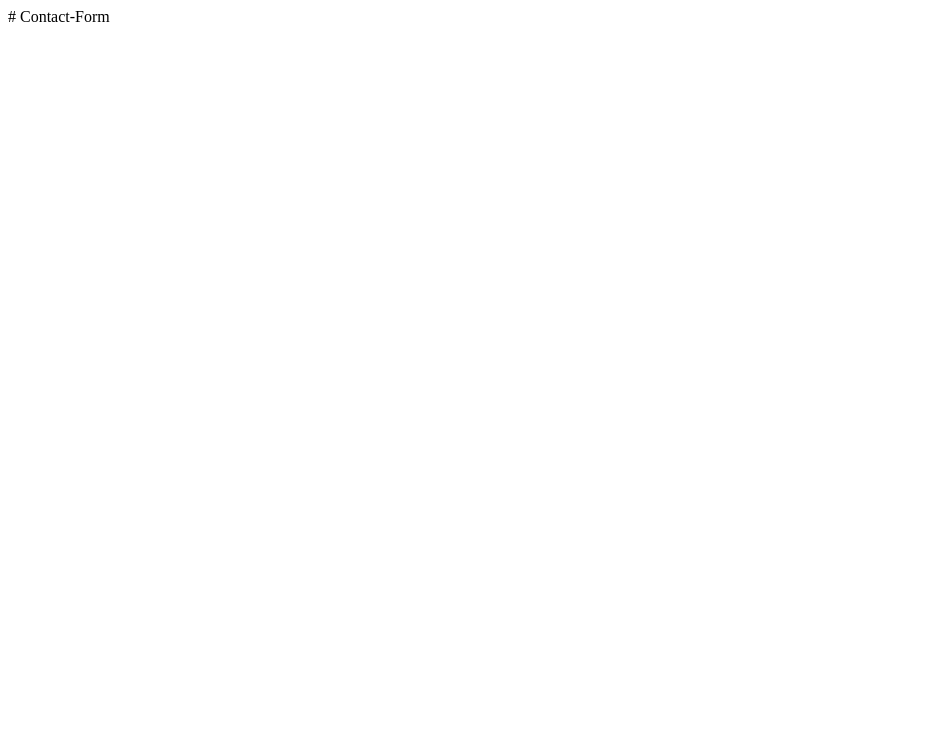
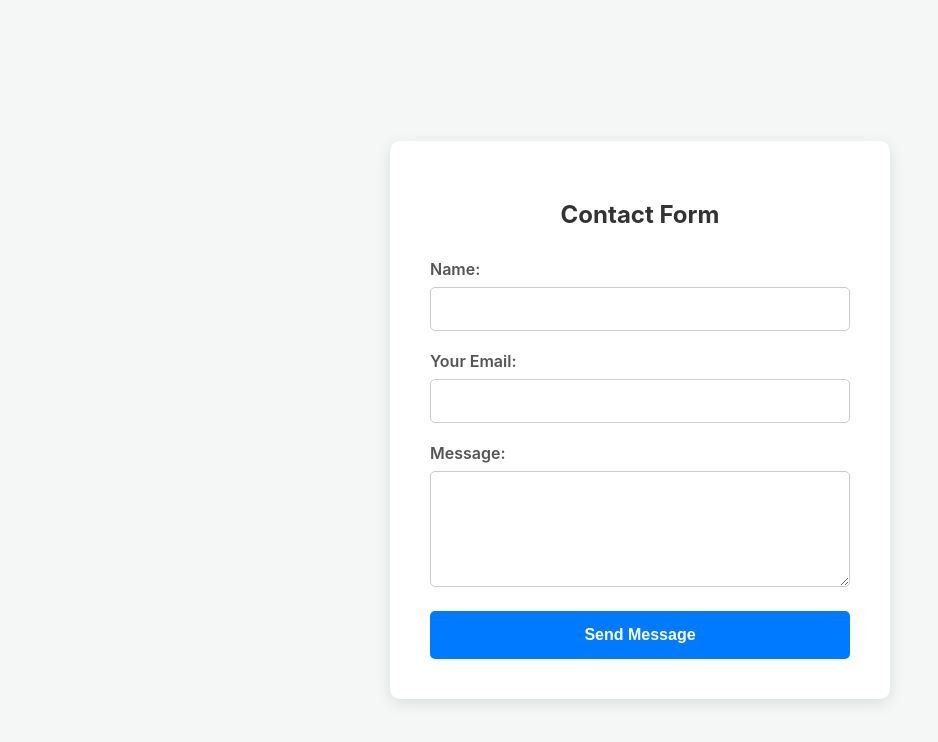
Before and after one commit to PatrickGreenDemo/Contact-Form, a plain HTML site: page index.html in a window 1280 px wide. Shown: the whole page, without its empty margins (0-938 px from the left). Drawn offline with Linux system fonts and the light colour scheme.

Commit message:
Update index.html

```diff
--- a/index.html
+++ b/index.html
@@ -1 +1,157 @@
-# Contact-Form
+<!DOCTYPE html>
+<html lang="en">
+<head>
+    <meta charset="UTF-8">
+    <meta name="viewport" content="width=device-width, initial-scale=1.0">
+    <title>Contact Me</title>
+
+    <style>
+        body {
+            font-family: -apple-system, BlinkMacSystemFont, "Segoe UI", Roboto, Helvetica, Arial, sans-serif, "Apple Color Emoji", "Segoe UI Emoji", "Segoe UI Symbol";
+            background-color: #f4f7f6;
+            margin: 0;
+            padding: 20px;
+            display: flex;
+            justify-content: center;
+            align-items: center;
+            min-height: 100vh;
+        }
+        .form-container {
+            background-color: #ffffff;
+            padding: 40px;
+            border-radius: 10px;
+            box-shadow: 0 4px 15px rgba(0, 0, 0, 0.1);
+            width: 100%;
+            max-width: 500px;
+            box-sizing: border-box;
+        }
+        h2 {
+            text-align: center;
+            color: #333;
+            margin-bottom: 30px;
+        }
+        label {
+            display: block;
+            margin-bottom: 8px;
+            color: #555;
+            font-weight: 600;
+        }
+        input[type="text"],
+        input[type="email"],
+        textarea {
+            width: 100%;
+            padding: 12px;
+            border: 1px solid #ccc;
+            border-radius: 5px;
+            box-sizing: border-box;
+            margin-bottom: 20px;
+            font-size: 16px;
+            transition: border-color 0.3s;
+        }
+        input[type="text"]:focus,
+        input[type="email"]:focus,
+        textarea:focus {
+            border-color: #007bff;
+            outline: none;
+        }
+        button {
+            width: 100%;
+            padding: 15px;
+            background-color: #007bff;
+            color: white;
+            border: none;
+            border-radius: 5px;
+            font-size: 16px;
+            font-weight: bold;
+            cursor: pointer;
+            transition: background-color 0.3s, transform 0.2s;
+        }
+        button:hover {
+            background-color: #0056b3;
+            transform: translateY(-2px);
+        }
+        /* Style for the success message */
+        #success-message {
+            text-align: center;
+            color: #28a745;
+            font-weight: bold;
+            padding: 20px;
+            border: 1px solid #28a745;
+            border-radius: 5px;
+            background-color: #e9f7ef;
+        }
+    </style>
+</head>
+<body>
+
+    <div class="form-container" id="contact-form-container">
+        <h2>Contact Form</h2>
+
+        <form id="contact-form" action="https://formspree.io/f/mvgqewdd" method="POST">
+            <label for="name">Name:</label>
+            <input type="text" id="name" name="name" required>
+
+            <label for="email">Your Email:</label>
+            <input type="email" id="email" name="email" required>
+
+            <label for="message">Message:</label>
+            <textarea id="message" name="message" rows="5" required></textarea>
+
+            <button type="submit">Send Message</button>
+        </form>
+    </div>
+
+    <div id="success-message" style="display: none;">
+        <h3>Thank you for your message!</h3>
+        <p>I'll get back to you soon.</p>
+    </div>
+
+
+    <script>
+        // Get the form and the container
+        const form = document.getElementById('contact-form');
+        const formContainer = document.getElementById('contact-form-container');
+        const successMessage = document.getElementById('success-message');
+
+        // Add an event listener for the form submission
+        form.addEventListener('submit', function(event) {
+            // Prevent the default form submission for now
+            event.preventDefault();
+
+            // 1. FORM VALIDATION: Check if all fields are filled
+            if (form.name.value.trim() === '' || form.email.value.trim() === '' || form.message.value.trim() === '') {
+                alert('Please fill out all fields before submitting.');
+                return; // Stop the function if validation fails
+            }
+
+            // If validation passes, we can proceed
+            const formData = new FormData(form);
+            const action = form.getAttribute('action');
+
+            // 2. AJAX SUBMISSION: Send the form data in the background
+            fetch(action, {
+                method: 'POST',
+                body: formData,
+                headers: {
+                    'Accept': 'application/json'
+                }
+            }).then(response => {
+                // Check if the submission was successful
+                if (response.ok) {
+                    // 3. SUCCESS MESSAGE: Hide the form and show the thank you message
+                    formContainer.style.display = 'none';
+                    successMessage.style.display = 'block';
+                } else {
+                    // Handle errors if the submission fails
+                    alert('Oops! There was a problem submitting your form. Please try again.');
+                }
+            }).catch(error => {
+                // Handle network errors
+                console.error('Error:', error);
+                alert('Oops! There was a network error. Please try again.');
+            });
+        });
+    </script>
+
+</body>
+</html>
```
